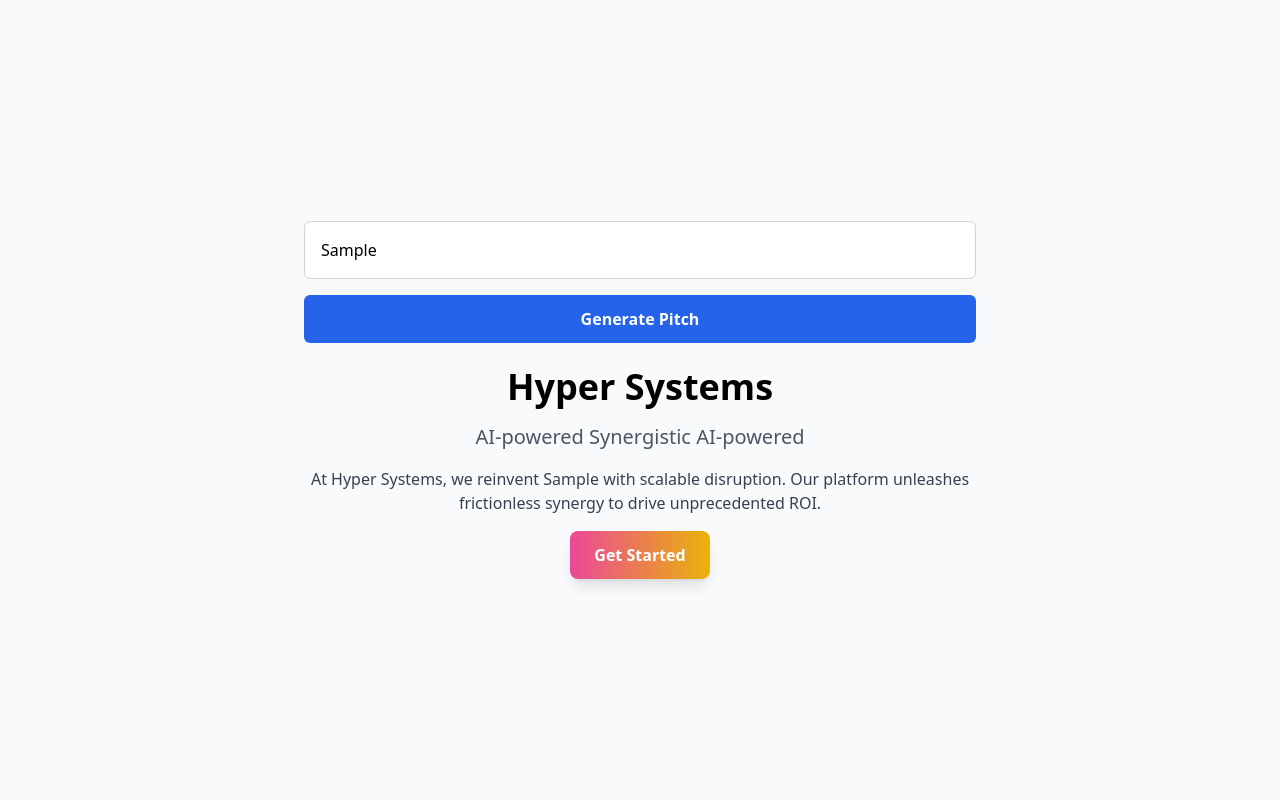
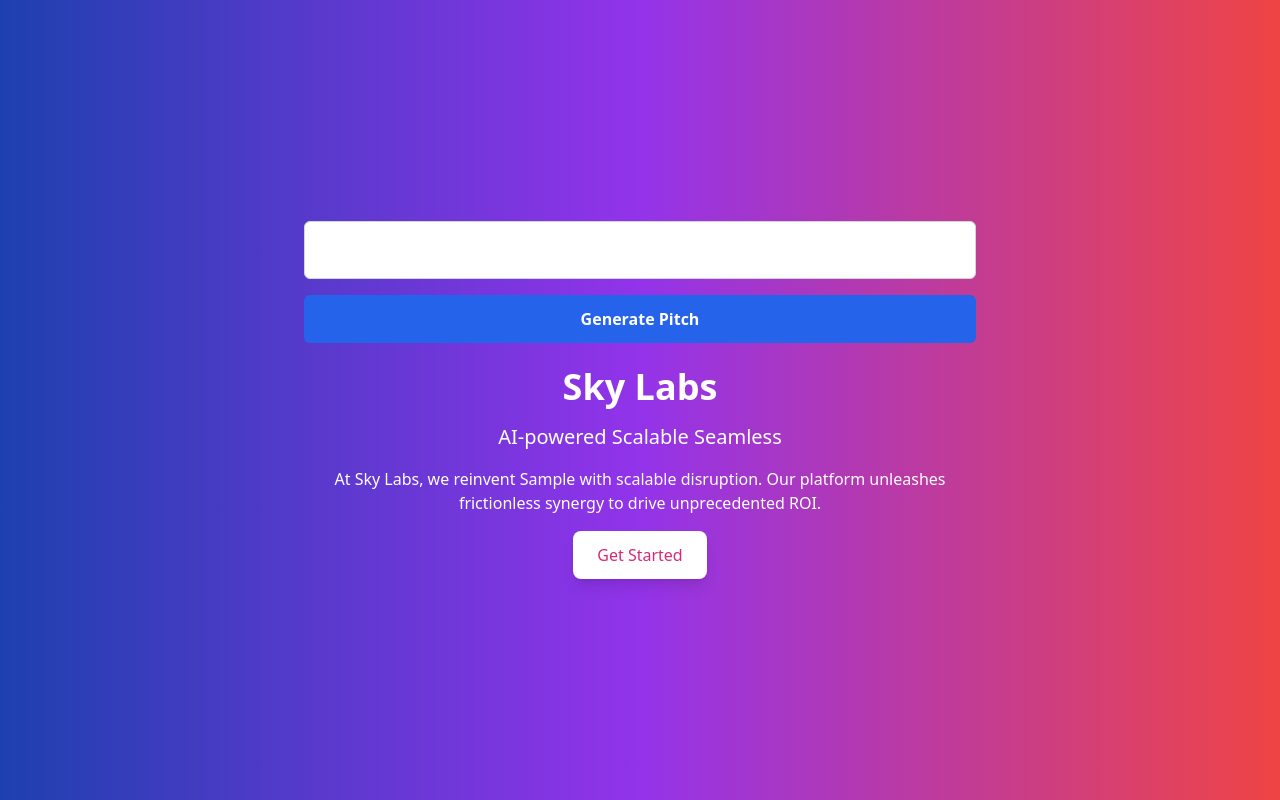
Before and after one commit to lwelling/fake-startup-site, a React (Vite) app: page / in a window 1280 px wide. Both pictures are taken after typing "Sample" into the empty fields and a click on the button "Generate Pitch". Built offline with nearby package versions, Linux system fonts and the light colour scheme; no server answers.

Commit message:
Add ChatGPT pitch generation and random styles

```diff
--- a/src/App.jsx
+++ b/src/App.jsx
@@ -4,26 +4,115 @@ function getRandom(arr) {
   return arr[Math.floor(Math.random() * arr.length)];
 }
 
-function generatePitch(idea) {
-  const name = `${getRandom(['Hyper', 'Quantum', 'NextGen', 'Sky', 'Deep', 'Spark', 'Venture'])} ${getRandom(['Labs', 'Works', 'Dynamics', 'Systems', 'Industries'])}`;
-  const words = ['Seamless', 'Scalable', 'Disruptive', 'AI-powered', 'Synergistic', 'Cloud', 'Next-level', 'Frictionless', 'Decentralized'];
+// Fallback generator used when no API key is provided or a request fails
+function fallbackPitch(idea) {
+  const name = `${getRandom([
+    'Hyper',
+    'Quantum',
+    'NextGen',
+    'Sky',
+    'Deep',
+    'Spark',
+    'Venture',
+  ])} ${getRandom(['Labs', 'Works', 'Dynamics', 'Systems', 'Industries'])}`;
+
+  const words = [
+    'Seamless',
+    'Scalable',
+    'Disruptive',
+    'AI-powered',
+    'Synergistic',
+    'Cloud',
+    'Next-level',
+    'Frictionless',
+    'Decentralized',
+  ];
   const tagline = `${getRandom(words)} ${getRandom(words)} ${getRandom(words)}`;
   const hero = `At ${name}, we reinvent ${idea} with scalable disruption. Our platform unleashes frictionless synergy to drive unprecedented ROI.`;
   return { name, tagline, hero };
 }
 
+async function generatePitch(idea) {
+  const apiKey = import.meta.env.VITE_OPENAI_API_KEY;
+  if (!apiKey) {
+    return fallbackPitch(idea);
+  }
+
+  try {
+    const response = await fetch('https://api.openai.com/v1/chat/completions', {
+      method: 'POST',
+      headers: {
+        'Content-Type': 'application/json',
+        Authorization: `Bearer ${apiKey}`,
+      },
+      body: JSON.stringify({
+        model: 'gpt-3.5-turbo',
+        messages: [
+          {
+            role: 'user',
+            content:
+              `Create a ridiculous startup pitch for "${idea}" and reply with JSON having the fields name, tagline and hero.`,
+          },
+        ],
+        max_tokens: 80,
+        temperature: 1,
+      }),
+    });
+
+    const data = await response.json();
+    const message = data.choices?.[0]?.message?.content;
+    if (!message) throw new Error('No response');
+    return JSON.parse(message);
+  } catch (err) {
+    console.error(err);
+    return fallbackPitch(idea);
+  }
+}
+
+const backgrounds = [
+  'bg-gradient-to-r from-pink-500 via-red-500 to-yellow-500',
+  'bg-gradient-to-r from-green-400 via-blue-500 to-purple-600',
+  'bg-gradient-to-r from-yellow-300 via-orange-500 to-pink-600',
+  'bg-gradient-to-r from-blue-800 via-purple-600 to-red-500',
+];
+
+const buttonStyles = [
+  'bg-black text-yellow-300 hover:bg-yellow-300 hover:text-black',
+  'bg-yellow-500 text-black hover:bg-black hover:text-yellow-500',
+  'bg-white text-pink-600 hover:bg-pink-600 hover:text-white',
+  'bg-purple-800 text-white hover:bg-purple-600',
+];
+
+const textStyles = [
+  'text-white',
+  'text-black',
+  'text-yellow-200 drop-shadow-md',
+  'text-pink-100 drop-shadow-md',
+];
+
 export default function App() {
   const [idea, setIdea] = useState('');
   const [pitch, setPitch] = useState(null);
+  const [style, setStyle] = useState({
+    bg: backgrounds[0],
+    button: buttonStyles[0],
+    text: textStyles[0],
+  });
 
-  const handleSubmit = (e) => {
+  const handleSubmit = async (e) => {
     e.preventDefault();
-    setPitch(generatePitch(idea || 'your needs'));
+    const generated = await generatePitch(idea || 'your needs');
+    setPitch(generated);
+    setStyle({
+      bg: getRandom(backgrounds),
+      button: getRandom(buttonStyles),
+      text: getRandom(textStyles),
+    });
   };
 
   return (
-    <div className="min-h-screen flex items-center justify-center bg-gray-50 p-4">
-      <div className="w-full max-w-2xl space-y-6 text-center">
+    <div className={`min-h-screen flex items-center justify-center p-4 ${style.bg}`}>
+      <div className={`w-full max-w-2xl space-y-6 text-center ${style.text}`}>
         <form onSubmit={handleSubmit} className="space-y-4">
           <input
             type="text"
@@ -42,9 +131,9 @@ export default function App() {
         {pitch && (
           <div className="space-y-4 mt-8">
             <h1 className="text-4xl font-extrabold">{pitch.name}</h1>
-            <p className="text-xl text-gray-600 font-medium">{pitch.tagline}</p>
-            <p className="text-gray-700">{pitch.hero}</p>
-            <button className="mt-4 px-6 py-3 bg-gradient-to-r from-pink-500 to-yellow-500 text-white font-bold rounded-lg shadow-lg hover:shadow-xl transition">
+            <p className="text-xl font-medium">{pitch.tagline}</p>
+            <p>{pitch.hero}</p>
+            <button className={`mt-4 px-6 py-3 rounded-lg shadow-lg hover:shadow-xl transition ${style.button}`}>
               Get Started
             </button>
           </div>
```
Also changed, not shown: 2 other files (tests, documents, lock files or other folders).
